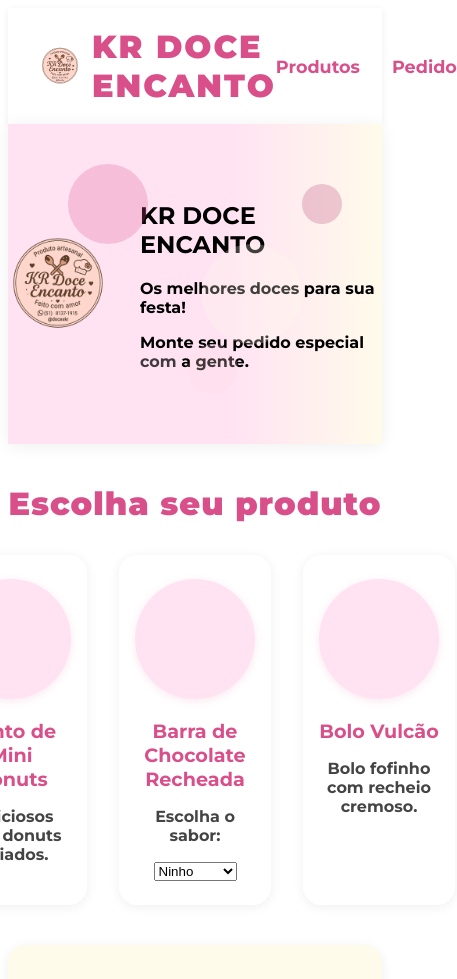
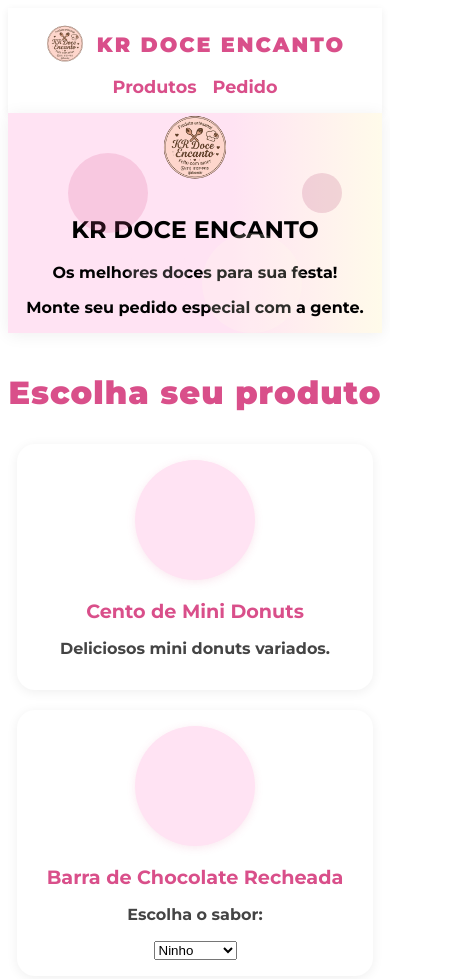
Before and after one commit to Sol15/krdoceencanto, a plain HTML site: page index.html in a window 390 px wide. Shown: the top 979 px of the page, 457 px wide, since content can reach past the window. Drawn offline with Linux system fonts and the light colour scheme.

Commit message:
Update style.css

```diff
--- a/style.css
+++ b/style.css
@@ -259,3 +259,56 @@ body {
   left: 120px;
   background: #ffe3f3;
 }
+
+/* Banner e menu responsivo */
+@media (max-width: 700px) {
+  .menu-nav {
+    flex-direction: column;
+    gap: 12px;
+    padding: 1rem;
+  }
+  .logo-nav span {
+    font-size: 1.3rem;
+  }
+  .menu-nav ul {
+    gap: 1rem;
+    font-size: 1rem;
+  }
+  .banner-content-flex {
+    flex-direction: column;
+    gap: 12px;
+    text-align: center;
+  }
+  .logo-banner {
+    height: 70px;
+  }
+  .banner {
+    height: 220px;
+    padding: 0 8px;
+  }
+  .produtos-grid {
+    flex-direction: column;
+    gap: 20px;
+    align-items: center;
+  }
+  .produto-card {
+    width: 90vw;
+    max-width: 340px;
+    padding: 1rem 0.5rem;
+  }
+  .pedido {
+    padding: 1rem;
+    max-width: 98vw;
+  }
+  .footer-content {
+    flex-direction: column;
+    gap: 8px;
+    font-size: 1rem;
+  }
+  .logo-footer {
+    height: 40px;
+  }
+  .bubble {
+    opacity: 0.18;
+  }
+}
```
